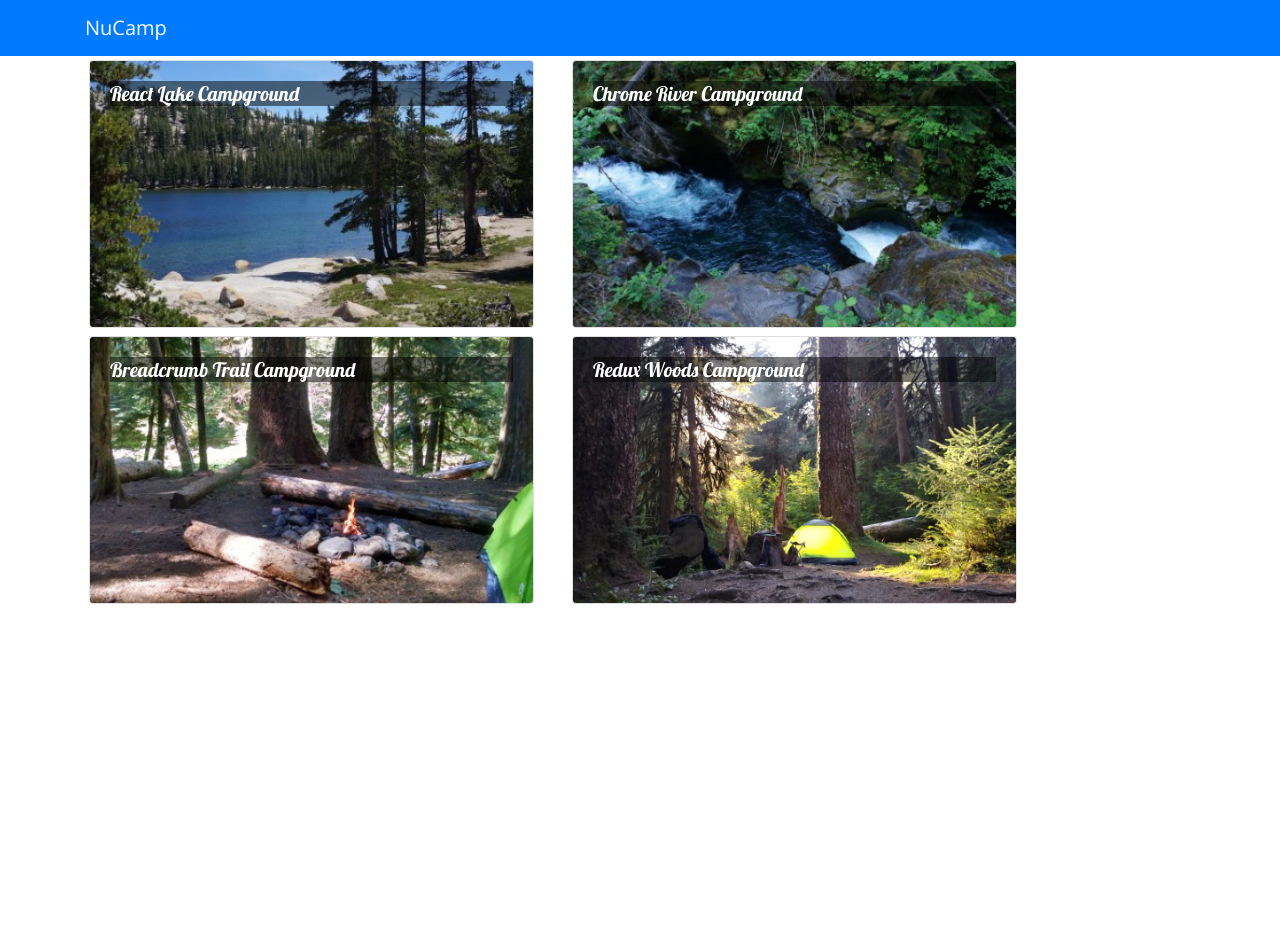
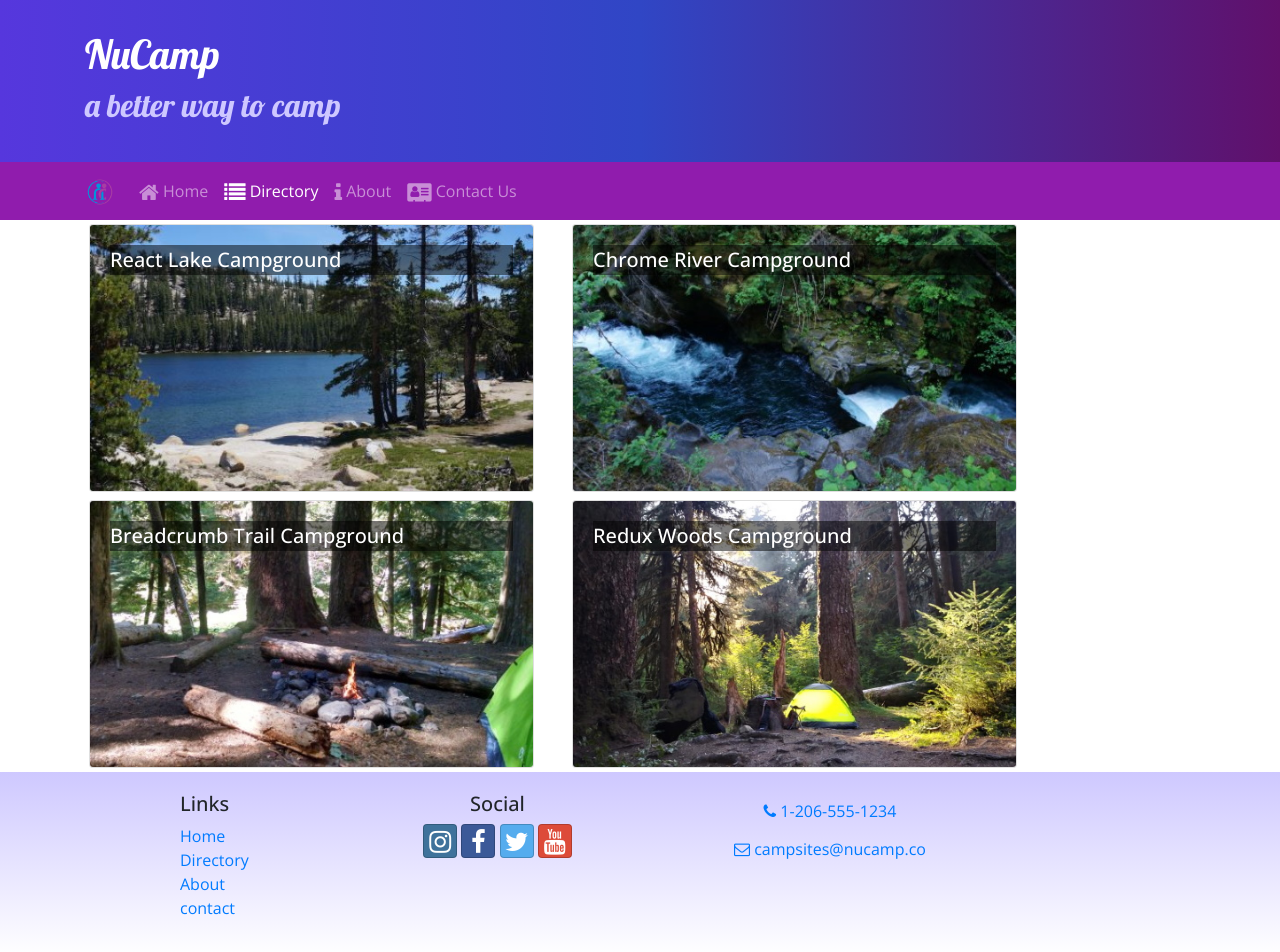
Before and after one commit to u591155/nucampsiteReactV, a React (Create React App) app: page /directory in a window 1280 px wide. Shown: the top 952 px of the page. Before the commit the page ends 800 px from the top, so only its background shows below. Built offline with nearby package versions, Linux system fonts and the light colour scheme.

Commit message:
React Router

```diff
--- a/package.json
+++ b/package.json
@@ -7,9 +7,12 @@
     "@testing-library/react": "^9.3.2",
     "@testing-library/user-event": "^7.1.2",
     "bootstrap": "4.5.2",
+    "bootstrap-social": "5.1.1",
+    "font-awesome": "4.7.0",
     "react": "^16.13.1",
     "react-dom": "^16.13.1",
     "react-popper": "1.3.6",
+    "react-router-dom": "5.2.0",
     "react-scripts": "3.4.3",
     "reactstrap": "8.5.1",
     "typeface-lobster": "^0.0.72",
--- a/src/App.css
+++ b/src/App.css
@@ -2,11 +2,46 @@
   font-family: "Open Sans", sans-serif;
 }
 
+h1, h2, h3, .card-body>.card-title {
+  font-family: "Lobster", cursive;
+}
+
 .card-title {
-  font: 500 1.25rem "Lobster", cursive;
+  font-weight: 500;
+  font-size: 1.25rem;
+}
+
+h2 {
+  color: #3046C5;
 }
 
 .card-img-overlay .card-title {
   color: white;
   background-color: rgba(0, 0, 0, 0.5);
 }
+
+.row-content {
+  padding: 50px 0;
+  border-bottom: 1px ridge;
+  min-height: 200px;
+}
+
+.site-footer {
+  background-image: linear-gradient(#CEC8FF, white);
+  padding: 20px 0;
+}
+
+.jumbotron {
+  margin: 0;
+  padding: 30px;
+  background-image: linear-gradient(to right, #5637DD, #3046C5, #60106B);
+  color: white;
+}
+
+.jumbotron h2 {
+  color: #CEC8FF;
+}
+
+.navbar-dark {
+  background-color: #901CAD;
+}
--- a/src/App.js
+++ b/src/App.js
@@ -1,13 +1,16 @@
 import React, { Component } from 'react';
 import Main from './components/MainComponent';
 import './App.css';
+import { BrowserRouter } from 'react-router-dom';
 
 class App extends Component {
   render() {
       return (
+      <BrowserRouter>
           <div className="App">
               <Main />
           </div>
+        </BrowserRouter>
       );
   }
 }
--- a/src/components/DirectoryComponent.js
+++ b/src/components/DirectoryComponent.js
@@ -3,7 +3,7 @@
 
 function RenderDirectoryItem({campsite, onClick}) {
     return (
-        <Card onClick={() => onClick(campsite.id)}>
+        <Card>
             <CardImg width="100%" src={campsite.image} alt={campsite.name} />
             <CardImgOverlay>
                 <CardTitle>{campsite.name}</CardTitle>
@@ -17,7 +17,7 @@
     const directory = props.campsites.map(campsite => {
         return (
             <div key={campsite.id} className="col-md-5 m-1">
-                <RenderDirectoryItem campsite={campsite} onClick={props.onClick} />
+                <RenderDirectoryItem campsite={campsite}/>
             </div>
         );
     });
--- /dev/null
+++ b/src/components/FooterComponent.js
@@ -0,0 +1,35 @@
+import React from 'react';
+import { Link } from 'react-router-dom'
+
+function Footer(props) {
+    return (
+        <footer className="site-footer">
+            <div className="container">
+                <div className="row">
+                    <div className="col-4 col-sm-2 offset-1">
+                        <h5>Links</h5>
+                        <ul className="list-unstyled">
+                            <li><Link to='/home'>Home</Link></li>
+                            <li><Link to='/directory'>Directory</Link></li>
+                            <li><Link to='/aboutus'>About</Link></li>
+                            <li><Link to='/contactus'>contact</Link></li>
+                        </ul>
+                    </div>
+                    <div className="col-6 col-sm-3 text-center">
+                        <h5>Social</h5>
+                        <a className="btn btn-social-icon btn-instagram" href="http://instagram.com/"><i className="fa fa-instagram" /></a>{' '}
+                        <a className="btn btn-social-icon btn-facebook" href="http://www.facebook.com/"><i className="fa fa-facebook" /></a>{' '}
+                        <a className="btn btn-social-icon btn-twitter" href="http://twitter.com/"><i className="fa fa-twitter" /></a>{' '}
+                        <a className="btn btn-social-icon btn-google" href="http://youtube.com/"><i className="fa fa-youtube" /></a>
+                    </div>
+                    <div className="col-sm-4 text-center">
+                        <a role="button" className="btn btn-link" href="tel:+12065551234"><i className="fa fa-phone" /> 1-206-555-1234</a><br />
+                        <a role="button" className="btn btn-link" href="mailto:notreal@notreal.co"><i className="fa fa-envelope-o" /> campsites@nucamp.co</a>
+                    </div>
+                </div>
+            </div>
+        </footer>
+    );
+}
+
+export default Footer;
--- /dev/null
+++ b/src/components/HeaderComponent.js
@@ -0,0 +1,71 @@
+import React, { Component } from 'react';
+import { Nav, Navbar, NavbarBrand, NavbarToggler, Collapse, NavItem, Jumbotron } from 'reactstrap';
+import { NavLink } from 'react-router-dom';
+
+class Header extends Component {
+    constructor(props){
+        super(props);
+
+        this.toggleNav = this.toggleNav.bind(this);
+        this.state ={
+            isNavOpen: false
+
+        };
+    }
+
+    toggleNav(){
+        this.setState({
+            isNavOpen: !this.state.isNavOpen
+        });
+    }
+
+    render(){
+        return(
+            <React.Fragment>
+                <Jumbotron fluid>
+                    <div className="container">
+                        <div className="row">
+                            <div className="col">
+                                <h1>NuCamp</h1>
+                                <h2>a better way to camp</h2>
+                            </div>
+                        </div>
+                    </div>
+                </Jumbotron>
+
+                <Navbar dark sticky="top" expand="md">
+                    <div className="container">
+                        <NavbarBrand className="mr=auto" href="/"><img src="/assets/images/logo.png" height="30" width="30" alt="NuCamp logo" /></NavbarBrand>
+                        <NavbarToggler onClick={this.toggleNav} />
+                        <Collapse isOpen={this.state.isNavOpen} navbar>
+                          <Nav navbar>
+                                <NavItem>
+                                    <NavLink className="nav-link" to="/home">
+                                        <i className="fa fa-home fa-lg" /> Home
+                                    </NavLink>
+                                </NavItem>
+                                <NavItem>
+                                    <NavLink className="nav-link" to="/directory">
+                                        <i className="fa fa-list fa-lg" /> Directory
+                                    </NavLink>
+                                </NavItem>
+                                <NavItem>
+                                    <NavLink className="nav-link" to="/aboutus">
+                                        <i className="fa fa-info fa-lg" /> About
+                                    </NavLink>
+                                </NavItem>
+                                <NavItem>
+                                    <NavLink className="nav-link" to="/contactus">
+                                        <i className="fa fa-address-card fa-lg" /> Contact Us
+                                    </NavLink>
+                                </NavItem>
+                            </Nav>
+                        </Collapse>
+                    </div>
+                </Navbar>
+            </React.Fragment>
+        );
+    }
+}
+
+export default Header;
--- /dev/null
+++ b/src/components/HomeComponent.js
@@ -0,0 +1,11 @@
+import React from "react";
+
+function Home(props){
+    return (
+        <div className="container">
+            <h4>Home</h4>
+        </div>
+    );
+}
+
+export default Home;
--- a/src/components/MainComponent.js
+++ b/src/components/MainComponent.js
@@ -3,30 +3,39 @@
 import Directory from './DirectoryComponent';
 import CampsiteInfo from './CampsiteInfoComponent';
 import { CAMPSITES } from '../shared/campsites';
+import Header from './HeaderComponent';
+import Footer from './FooterComponent';
+import Home from './HomeComponent';
+import {Switch, Router, Redirect, Route } from 'react-router-dom';
 
 class Main extends Component {
     constructor(props) {
         super(props);
         this.state = {
             campsites: CAMPSITES,
-            selectedCampsite: null
         };
     }
 
-    onCampsiteSelect(campsiteId) {
-        this.setState({selectedCampsite: campsiteId});
-    }
+
+
 
     render() {
+
+        const HomePage = () => {
+            return (
+                <Home />
+            );
+        };
+
         return (
             <div>
-                <Navbar dark color="primary">
-                    <div className="container">
-                        <NavbarBrand href="/">NuCamp</NavbarBrand>
-                    </div>
-                </Navbar>
-                <Directory campsites={this.state.campsites} onClick={campsiteId => this.onCampsiteSelect(campsiteId)}/>
-                <CampsiteInfo campsite={this.state.campsites.filter(campsite => campsite.id === this.state.selectedCampsite)[0]} />
+                <Header />
+                <Switch>
+                    <Route path='/home' component={HomePage} />
+                    <Route exact path='/directory' render={() => <Directory campsites={this.state.campsites}/>}/>
+                    <Redirect to='/home' />
+                </Switch>
+                <Footer />
             </div>
         );
     };
--- a/src/index.js
+++ b/src/index.js
@@ -5,6 +5,8 @@
 import 'bootstrap/dist/css/bootstrap.min.css';
 import 'typeface-lobster';
 import 'typeface-open-sans';
+import 'font-awesome/css/font-awesome.css';
+import 'bootstrap-social/bootstrap-social.css';
 import App from './App';
 
 ReactDOM.render(
```
Also changed, not shown: 1 other file (tests, documents, lock files or other folders).
